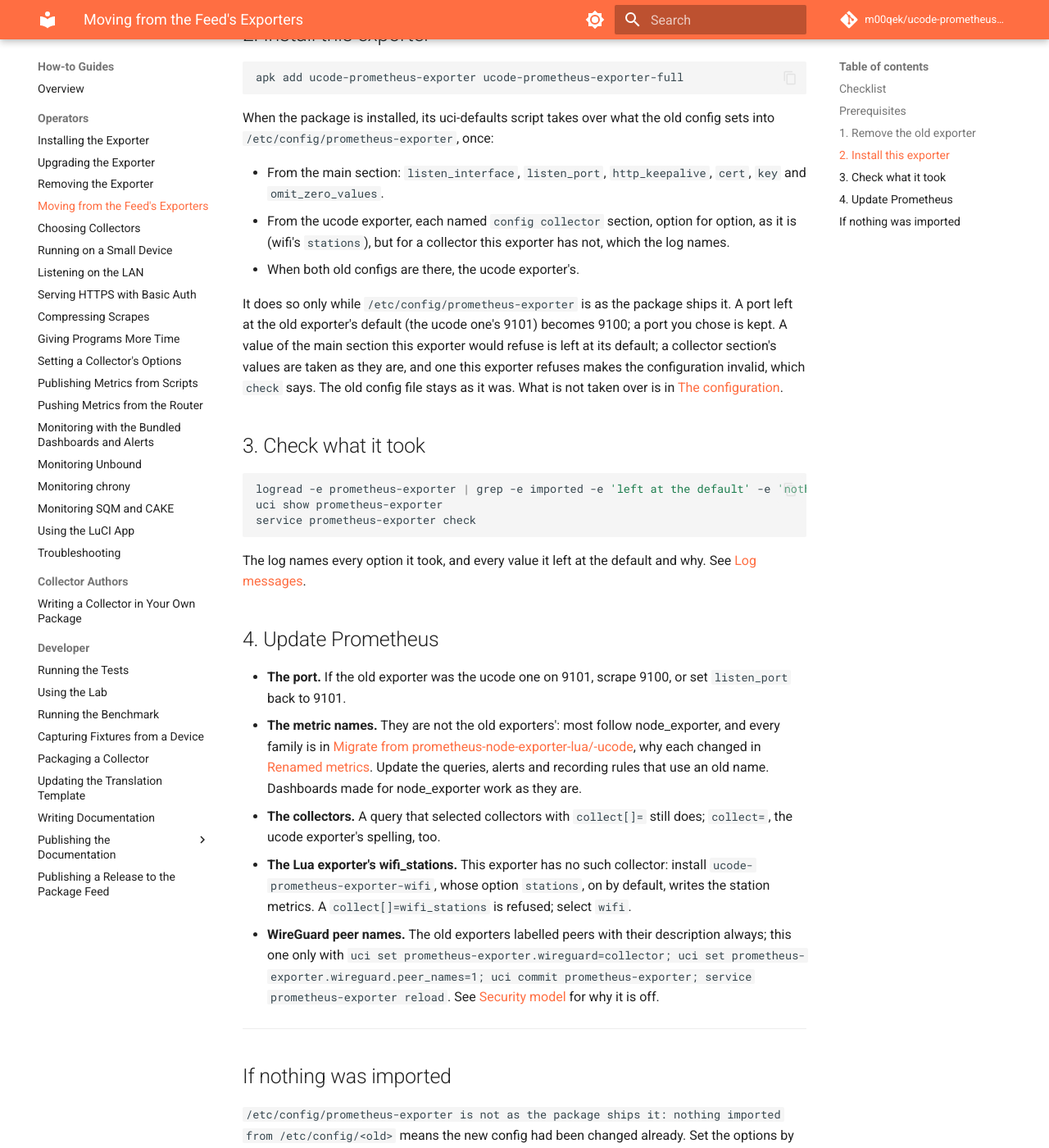
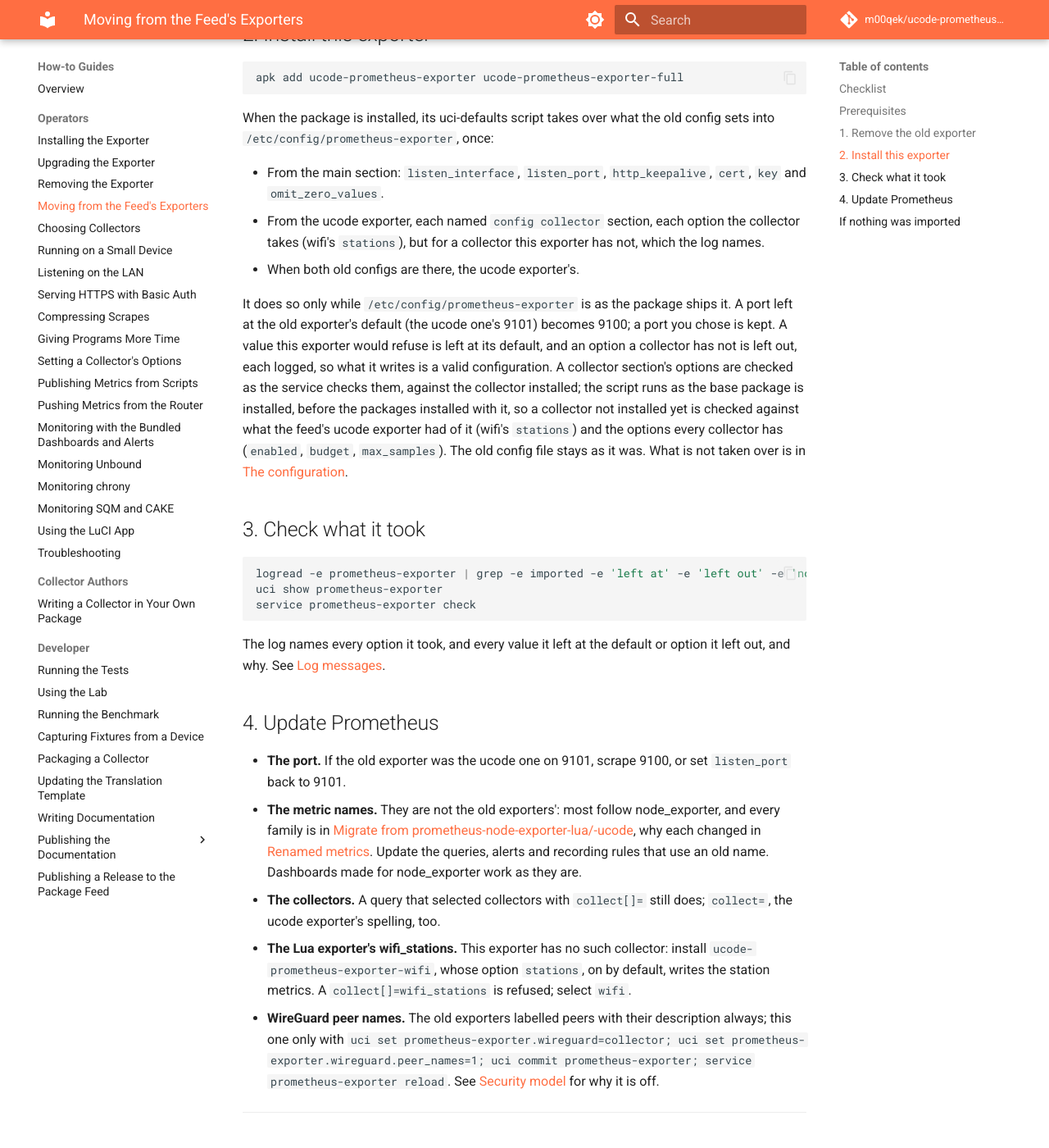
Before and after one commit to m00qek/ucode-prometheus-exporter, an MkDocs documentation site: the page built from docs/how-to/migrate-from-feed.md, in a window 1280 px wide and 1400 px high, scrolled down 1429 px. Shown: the whole window at 82% size. Built offline with MkDocs 1.6.1 and Material for MkDocs 9.7.7, drawn with Linux system fonts in a browser that asks for light colours; comment, search, counter and statistics services are not loaded.

Commit message:
Check each collector option the import takes over, and leave out what the service refuses
The import copied the feed's ucode exporter's collector sections option
for option, so one value this exporter refuses, as wifi's stations
'maybe', made the configuration invalid and the service did not start.
Each option is now converted as config.settings converts it, against the
collector's meta and the core's options: a value it refuses is left at its
default and an option it has not left out, each logged, and a section left
with none of its options is not written. import.uc gives it the installed
collectors' metas, loaded as check loads them, only when the old config
has a collector section. The uci-defaults script runs as the base package
is installed, before the collectors installed with it: one not installed
yet is checked against what the feed's exporter had of it (FEED_OPTIONS,
wifi's stations, which a test holds to wifi's meta) and the core's
enabled, budget and max_samples.

The unit tests cover each case, the integration test that what the import
writes of a section with a refused value is valid, and make e2e an old
loadavg section with a refused budget and an option it has not.

````diff
--- a/docs/how-to/migrate-from-feed.md
+++ b/docs/how-to/migrate-from-feed.md
@@ -47,20 +47,20 @@
 When the package is installed, its uci-defaults script takes over what the old config sets into `/etc/config/prometheus-exporter`, once:
 
 - From the main section: `listen_interface`, `listen_port`, `http_keepalive`, `cert`, `key` and `omit_zero_values`.
-- From the ucode exporter, each named `config collector` section, option for option, as it is (wifi's `stations`), but for a collector this exporter has not, which the log names.
+- From the ucode exporter, each named `config collector` section, each option the collector takes (wifi's `stations`), but for a collector this exporter has not, which the log names.
 - When both old configs are there, the ucode exporter's.
 
-It does so only while `/etc/config/prometheus-exporter` is as the package ships it. A port left at the old exporter's default (the ucode one's 9101) becomes 9100; a port you chose is kept. A value of the main section this exporter would refuse is left at its default; a collector section's values are taken as they are, and one this exporter refuses makes the configuration invalid, which `check` says. The old config file stays as it was. What is not taken over is in [The configuration](../reference/migration.md#configuration).
+It does so only while `/etc/config/prometheus-exporter` is as the package ships it. A port left at the old exporter's default (the ucode one's 9101) becomes 9100; a port you chose is kept. A value this exporter would refuse is left at its default, and an option a collector has not is left out, each logged, so what it writes is a valid configuration. A collector section's options are checked as the service checks them, against the collector installed; the script runs as the base package is installed, before the packages installed with it, so a collector not installed yet is checked against what the feed's ucode exporter had of it (wifi's `stations`) and the options every collector has (`enabled`, `budget`, `max_samples`). The old config file stays as it was. What is not taken over is in [The configuration](../reference/migration.md#configuration).
 
 ## 3. Check what it took
 
 ```sh
-logread -e prometheus-exporter | grep -e imported -e 'left at the default' -e 'nothing imported'
+logread -e prometheus-exporter | grep -e imported -e 'left at' -e 'left out' -e 'nothing imported'
 uci show prometheus-exporter
 service prometheus-exporter check
 ```
 
-The log names every option it took, and every value it left at the default and why. See [Log messages](../reference/log-messages.md#installation).
+The log names every option it took, and every value it left at the default or option it left out, and why. See [Log messages](../reference/log-messages.md#installation).
 
 ## 4. Update Prometheus
 
````
Also changed, not shown: CHANGELOG.md (+1 -0 lines), docs/gen/migration.md (+1 -1 lines), docs/reference/log-messages.md (+3 -0 lines), docs/reference/migration.md (+1 -1 lines), 5 other files.
